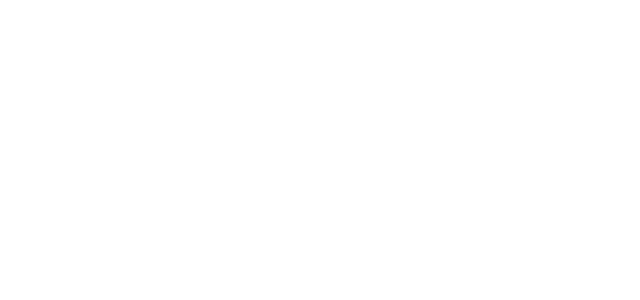
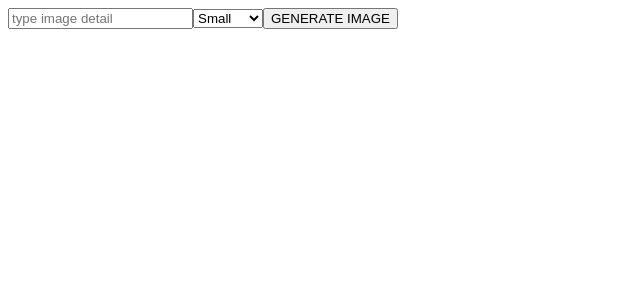
Before and after one commit to mcyandex/image-genertor-with-js, a React (Create React App) app: page / in a window 1280 px wide. Shown: the top 300 px of the page, without its empty margins (0-640 px from the left). Built offline with nearby package versions, Linux system fonts and the light colour scheme; no server answers.

Commit message:
feat: image generation page sketching done

```diff
--- a/package.json
+++ b/package.json
@@ -6,9 +6,11 @@
     "@testing-library/jest-dom": "^5.16.5",
     "@testing-library/react": "^13.4.0",
     "@testing-library/user-event": "^13.5.0",
+    "openai": "^3.1.0",
     "react": "^18.2.0",
     "react-dom": "^18.2.0",
     "react-scripts": "5.0.1",
+    "react-spinners": "^0.13.7",
     "web-vitals": "^2.1.4"
   },
   "scripts": {
--- a/src/App.js
+++ b/src/App.js
@@ -1,9 +1,10 @@
 import React from "react";
+import { ImageGenerator } from "./components/ImageGenerator";
 
 function App() {
   return (
     <>
-
+      <ImageGenerator />
     </>
   );
 }
--- /dev/null
+++ b/src/components/Controllers.js
@@ -0,0 +1,6 @@
+const response = await openai.createImage({
+    prompt: "a white siamese cat",
+    n: 1,
+    size: "1024x1024",
+  });
+  image_url = response.data.data[0].url;
--- /dev/null
+++ b/src/components/ImageGenerator.jsx
@@ -0,0 +1,58 @@
+import React, { useState } from 'react'
+import { Configuration, OpenAIApi } from 'openai';
+
+export const ImageGenerator = () => {
+    const [prompt, setPrompt] = useState("")
+    const [size, setSize] = useState("")
+    const [imageURL, setImageURL] = useState("")
+    const [loading, setLoading] = useState(false)
+
+    const { Configuration, OpenAIApi } = require("openai");
+    const configuration = new Configuration({
+        apiKey: process.env.REACT_APP_API_KEY,
+    });
+
+    const openai = new OpenAIApi(configuration);
+
+
+
+
+    const generateImage = async () => {
+        setLoading(true)
+        try{
+            const response = await openai.createImage({
+              prompt: prompt,
+              n: 2,
+              size: "1024x1024",
+            });
+            setImageURL(response.data.data[0].url)
+            setLoading(false)
+        }
+        catch(err){
+            console.log(err)
+        }
+    }
+
+
+
+  return (
+    <div>
+        <div>
+            <input
+            type="text"
+            placeholder='type image detail'
+            onChange={(e) => setPrompt(e.target.value)}
+            />
+            <select name="" id="">
+                <option value="256x256">Small</option>
+                <option value="512x512">Medium</option>
+                <option value="1024x1024">Large</option>
+            </select>
+            <button type='button' onClick={generateImage}>GENERATE IMAGE</button>
+        </div>
+        <div>
+            <img src={imageURL} alt={prompt} />
+        </div>
+    </div>
+  )
+}
```
Also changed, not shown: 1 other file (tests, documents, lock files or other folders).
